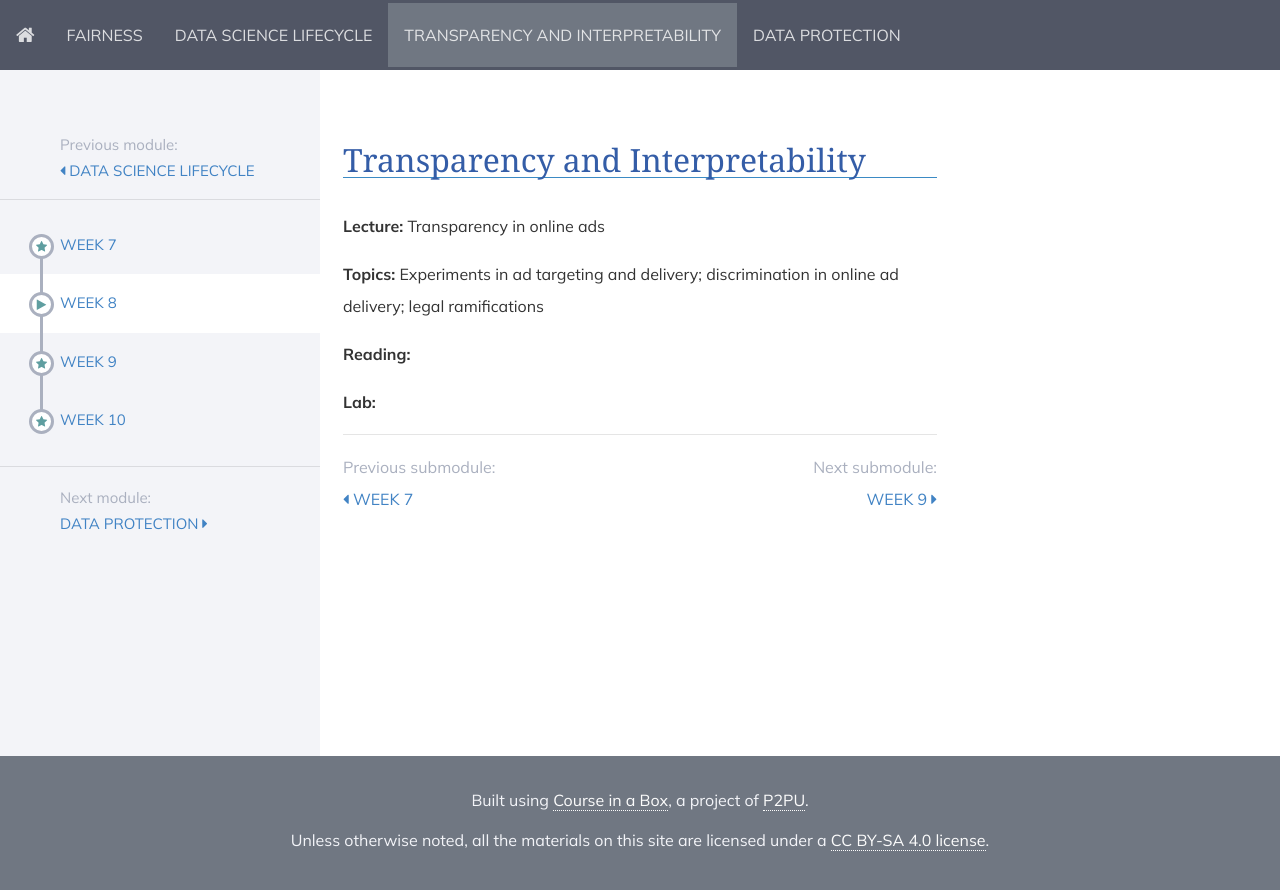
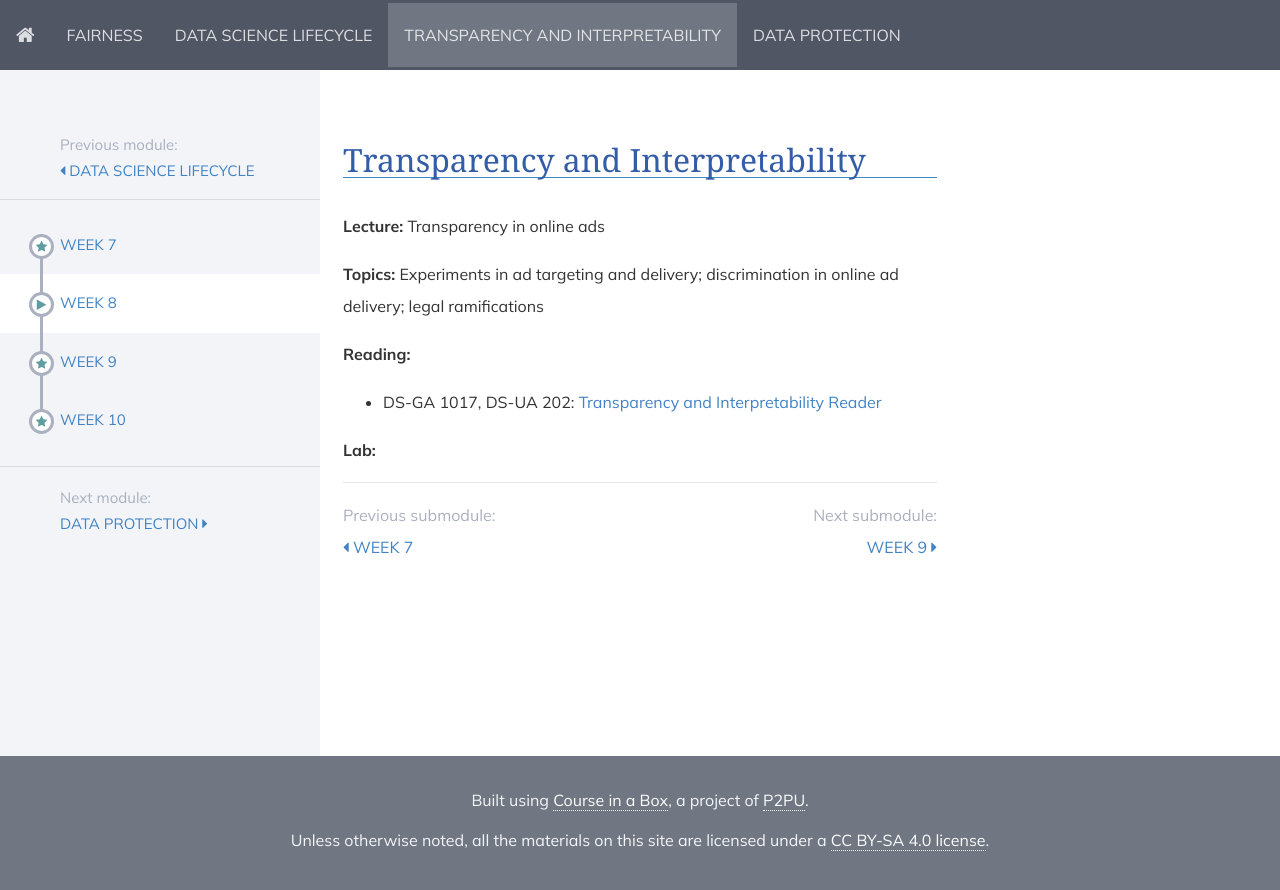
Before and after one commit to DataResponsibly/rds24, a Jekyll site: the page built from modules/transparency_and_interpretability/_posts/2000-01-02-week12.md, in a window 1280 px wide. Shown: the top 890 px of the page. Built offline with Jekyll 4.4.1, drawn with Linux system fonts in a browser that asks for light colours; nearby versions of some CDN libraries.

Commit message:
Update 2000-01-02-week12.md

```diff
--- a/modules/transparency_and_interpretability/_posts/2000-01-02-week12.md
+++ b/modules/transparency_and_interpretability/_posts/2000-01-02-week12.md
@@ -13,7 +13,7 @@ title: Week 8
 
 **Reading:**
 
-<!-- * DS-GA 1017, DS-UA 202: [Transparency and Interpretability Reader](../../../assets/transparency_reader_2023.pdf) -->
+* DS-GA 1017, DS-UA 202: [Transparency and Interpretability Reader](../../../assets/transparency_reader_2024.pdf)
 
 **Lab:**
 
```
